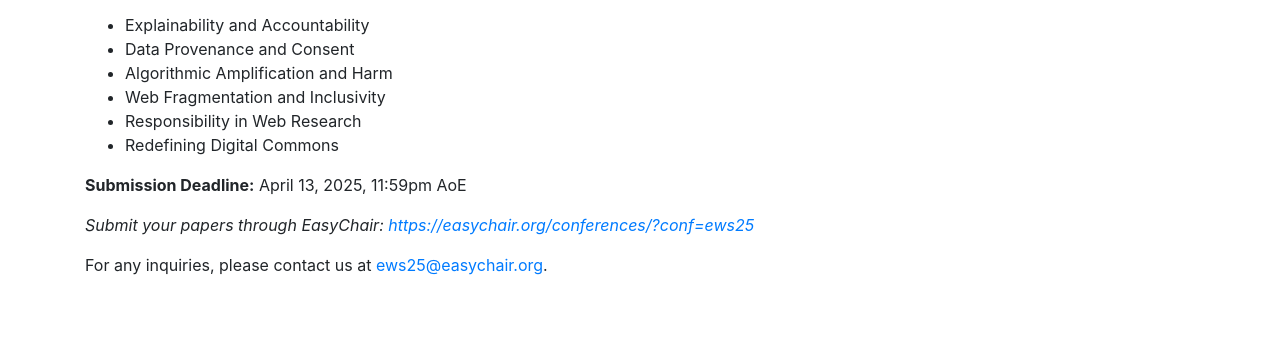
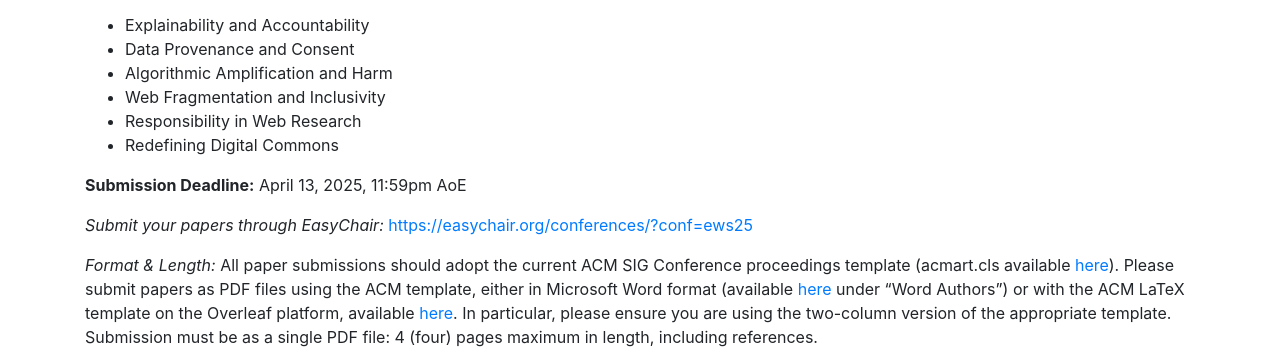
Before and after one commit to ethical-web-science/ethical-web-science, a plain HTML site: page index.html in a window 1280 px wide. Shown: the part 613-962 px from the top of the page. Drawn offline with nearby package versions, Linux system fonts and the light colour scheme.

Commit message:
Update index.html

```diff
--- a/index.html
+++ b/index.html
@@ -61,7 +61,9 @@
         <li>Redefining Digital Commons</li>
       </ul>
       <p><strong>Submission Deadline:</strong> April 13, 2025, 11:59pm AoE</p>
-      <p><em>Submit your papers through EasyChair: <a href="https://easychair.org/conferences/?conf=ews25">https://easychair.org/conferences/?conf=ews25</a></em></p>
+      <p><em>Submit your papers through EasyChair:</em> <a href="https://easychair.org/conferences/?conf=ews25">https://easychair.org/conferences/?conf=ews25</a></p>
+
+      <p><em>Format & Length:</em> All paper submissions should adopt the current ACM SIG Conference proceedings template (acmart.cls available <a href="https://www.acm.org/publications/proceedings-template">here</a>). Please submit papers as PDF files using the ACM template, either in Microsoft Word format (available <a href="https://www.acm.org/publications/proceedings-template">here</a> under “Word Authors”) or with the ACM LaTeX template on the Overleaf platform, available <a href="https://www.overleaf.com/latex/templates/association-for-computing-machinery-acm-sig-proceedings-template/bmvfhcdnxfty">here</a>. In particular, please ensure you are using the two-column version of the appropriate template. Submission must be as a single PDF file: 4 (four) pages maximum in length, including references.</p>
 
       <p>For any inquiries, please contact us at <a href="mailto:ews25@easychair.org">ews25@easychair.org</a>.</p>
     </div>
```
